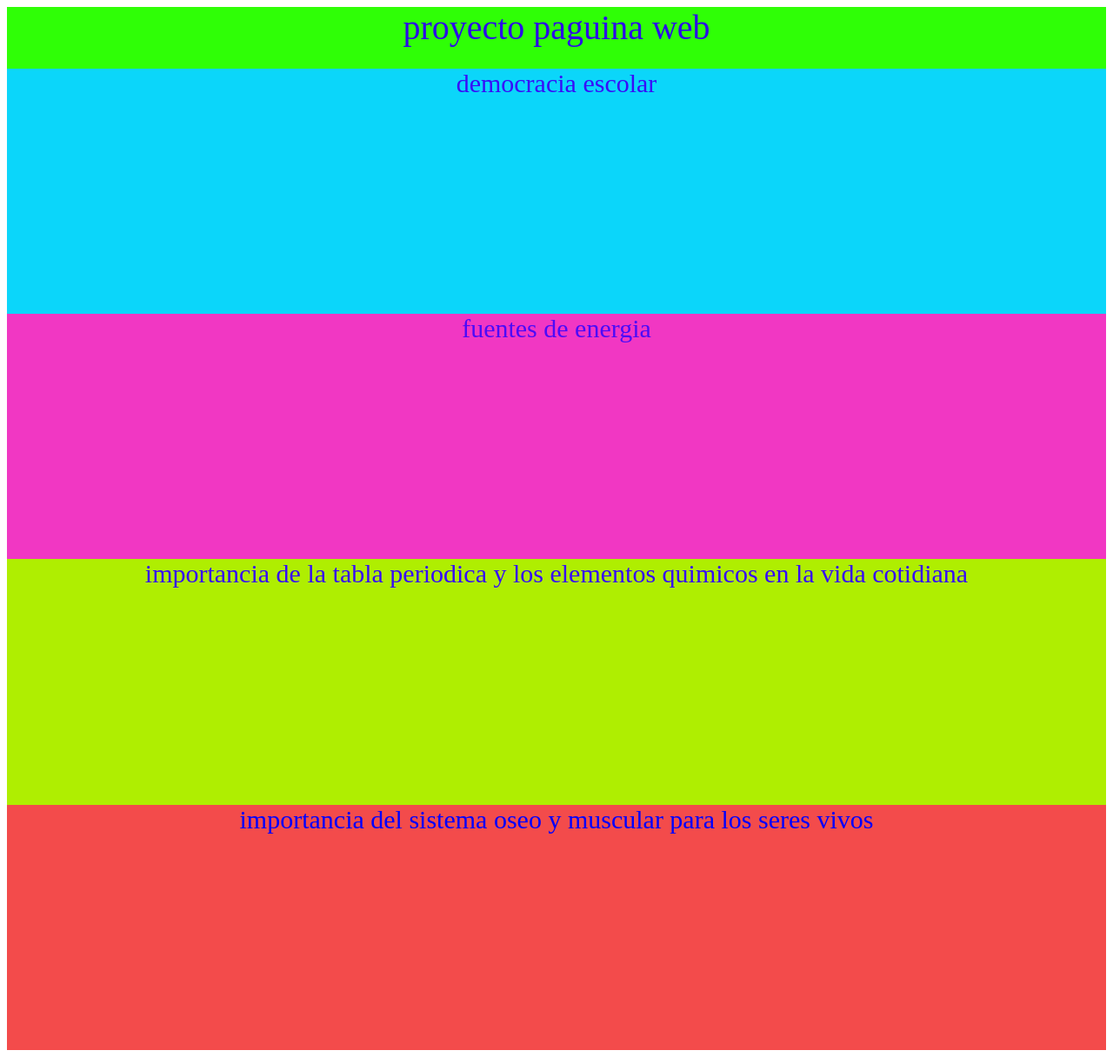
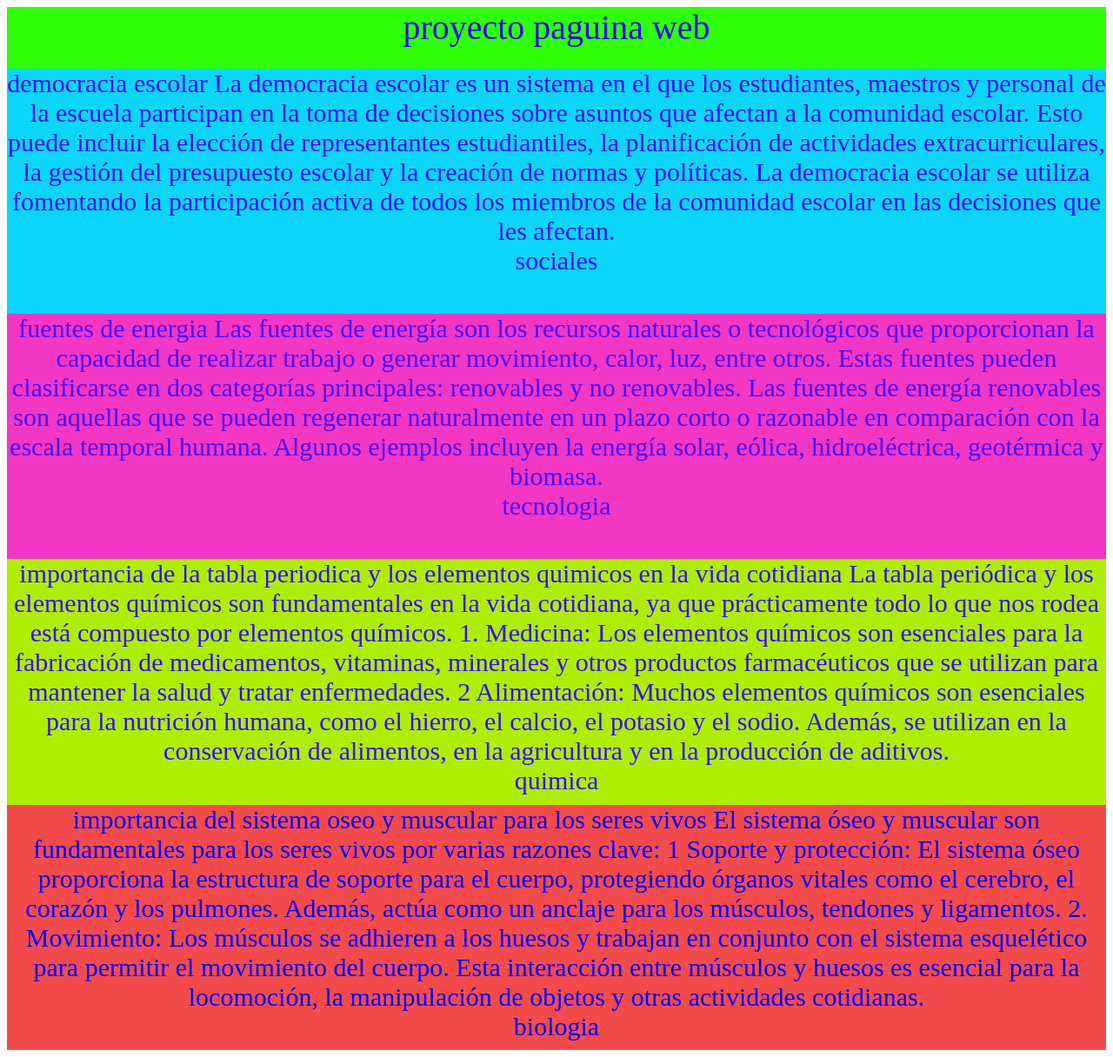
Before and after one commit to sebastian201009/paguina-web-8-5, a plain HTML site: page index.html in a window 1280 px wide. Shown: the whole page at 87% size. Drawn offline with Linux system fonts and the light colour scheme.

Commit message:
actualizacion cuatro- 15/04/2024

```diff
--- a/index.html
+++ b/index.html
@@ -17,18 +17,44 @@ proyecto paguina web
 <div  class="sociales">
 democracia escolar
 
+
+
+
+
+La democracia escolar es un sistema en el que los estudiantes, maestros y personal de la escuela participan en la toma de decisiones sobre asuntos que afectan a la comunidad escolar. Esto puede incluir la elección de representantes estudiantiles, la planificación de actividades extracurriculares, la gestión del presupuesto escolar y la creación de normas y políticas.
+
+La democracia escolar se utiliza fomentando la participación activa de todos los miembros de la comunidad escolar en las decisiones que les afectan. <br>
+sociales
+
+
 </div>
 <div  class="tecnologia">
 fuentes de energia
+Las fuentes de energía son los recursos naturales o tecnológicos que proporcionan la capacidad de realizar trabajo o generar movimiento, calor, luz, entre otros. Estas fuentes pueden clasificarse en dos categorías principales: renovables y no renovables.
+
+Las fuentes de energía renovables son aquellas que se pueden regenerar naturalmente en un plazo corto o razonable en comparación con la escala temporal humana. Algunos ejemplos incluyen la energía solar, eólica, hidroeléctrica, geotérmica y biomasa.  <br>
+tecnologia
+
+
 
 </div>
 <div  class="quimica">
 importancia de la tabla periodica y los elementos quimicos en la vida cotidiana
 
+La tabla periódica y los elementos químicos son fundamentales en la vida cotidiana, ya que prácticamente todo lo que nos rodea está compuesto por elementos químicos.
+ 1. Medicina: Los elementos químicos son esenciales para la fabricación de medicamentos, vitaminas, minerales y otros productos farmacéuticos que se utilizan para mantener la salud y tratar enfermedades.
+ 2 Alimentación: Muchos elementos químicos son esenciales para la nutrición humana, como el hierro, el calcio, el potasio y el sodio. Además, se utilizan en la conservación de alimentos, en la agricultura y en la producción de aditivos. <br>
+ quimica
+
 
 </div>
 <div  class="biologia">
 importancia del sistema oseo y muscular para los seres vivos
+
+El sistema óseo y muscular son fundamentales para los seres vivos por varias razones clave:
+1 Soporte y protección: El sistema óseo proporciona la estructura de soporte para el cuerpo, protegiendo órganos vitales como el cerebro, el corazón y los pulmones. Además, actúa como un anclaje para los músculos, tendones y ligamentos.
+2. Movimiento: Los músculos se adhieren a los huesos y trabajan en conjunto con el sistema esquelético para permitir el movimiento del cuerpo. Esta interacción entre músculos y huesos es esencial para la locomoción, la manipulación de objetos y otras actividades cotidianas. <br>
+biologia
 
 
 </div>
```
